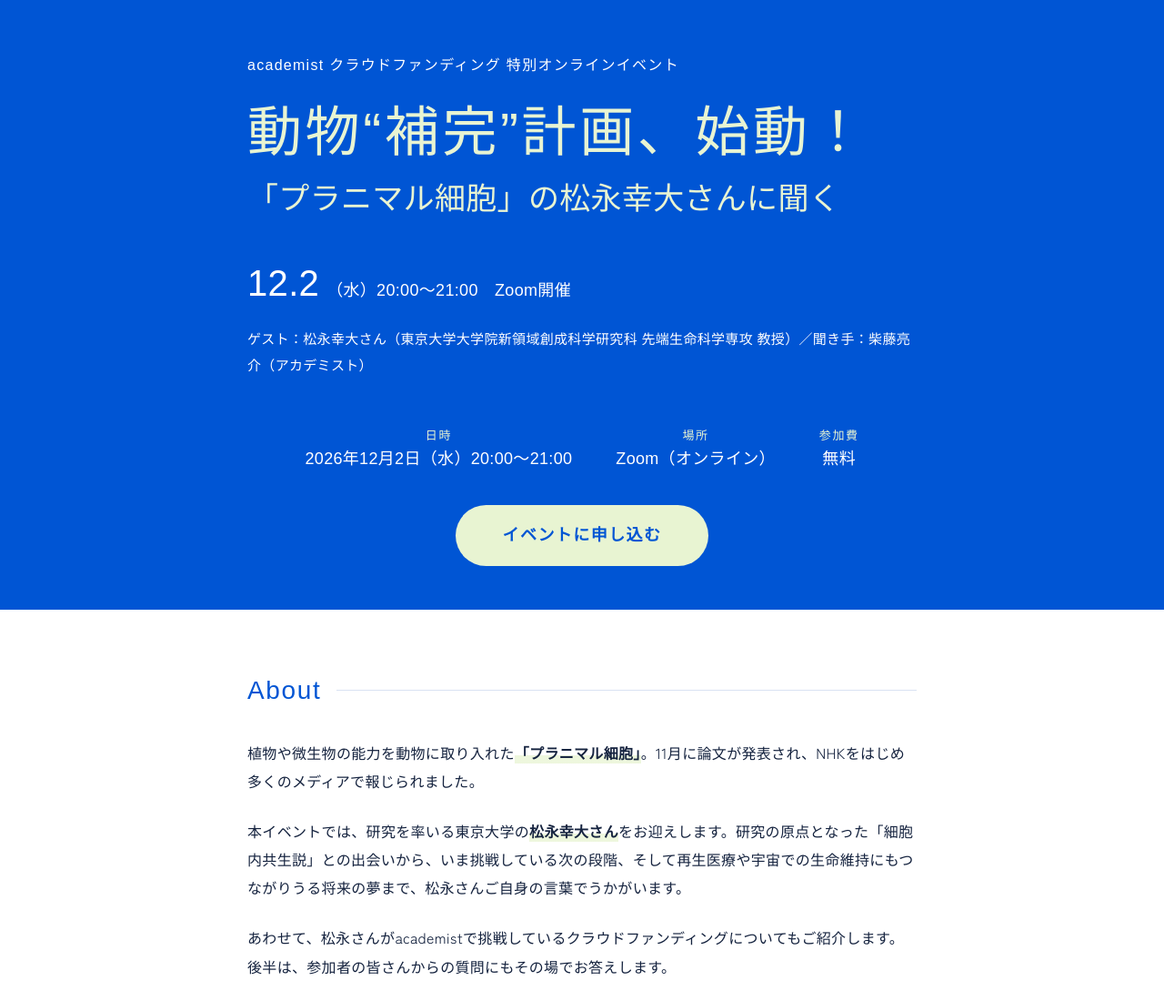
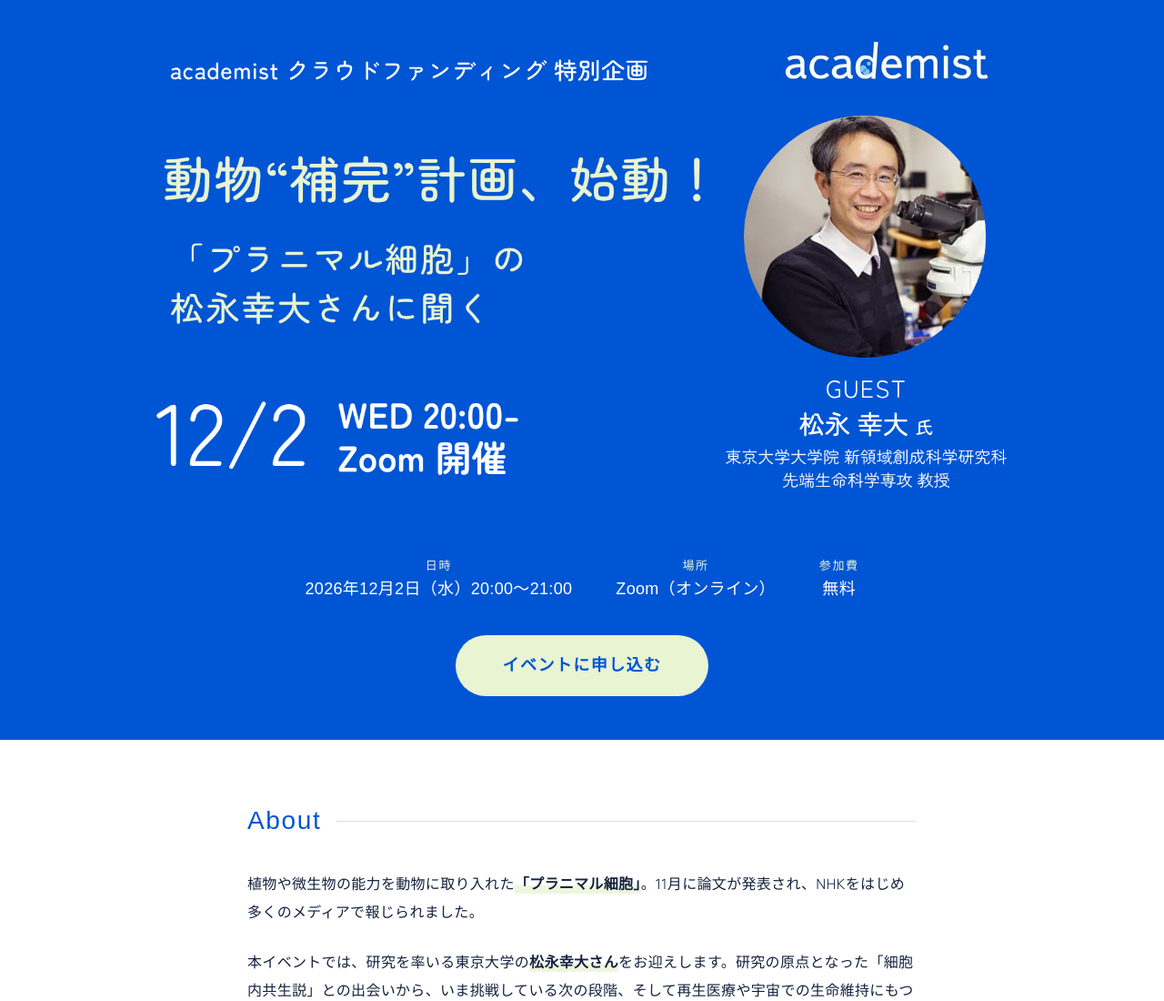
Before and after one commit to RShibato/event-261202, a plain HTML site: page index.html in a window 1280 px wide. Shown: the top 1100 px of the page at 91% size. Drawn offline with Linux system fonts and the light colour scheme; a script that the page names is missing; a web font is replaced by a local one.

Commit message:
ヘッダーにメインビジュアル画像を表示
Co-Authored-By: Claude Opus 5.5 <noreply@anthropic.com>
Claude-Session: https://claude.ai/code/session_01SaTkDTxeDz6qNGEjc2XCRD

```diff
--- a/index.html
+++ b/index.html
@@ -188,12 +188,8 @@ footer .corp{margin:0}
 
 <header class="hero">
   <h1>動物“補完”計画、始動！ ― 「プラニマル細胞」の松永幸大さんに聞く</h1>
-  <div class="hero-fallback">
-    <p class="hf-series">academist クラウドファンディング 特別オンラインイベント</p>
-    <p class="hf-title">動物“補完”計画、始動！</p>
-    <p class="hf-sub">「プラニマル細胞」の松永幸大さんに聞く</p>
-    <p class="hf-date"><b>12.2</b>（水）20:00〜21:00　Zoom開催</p>
-    <p class="hf-guest">ゲスト：松永幸大さん（東京大学大学院新領域創成科学研究科 先端生命科学専攻 教授）／聞き手：柴藤亮介（アカデミスト）</p>
+  <div class="hero-banner">
+    <img src="og.png" width="1600" height="900" alt="academist クラウドファンディング 特別企画「動物“補完”計画、始動！」「プラニマル細胞」の松永幸大さんに聞く 12月2日（水）20:00から Zoom開催。ゲスト：松永幸大氏（東京大学大学院新領域創成科学研究科 先端生命科学専攻 教授）">
   </div>
   <div class="wrap">
     <ul class="facts">
```
